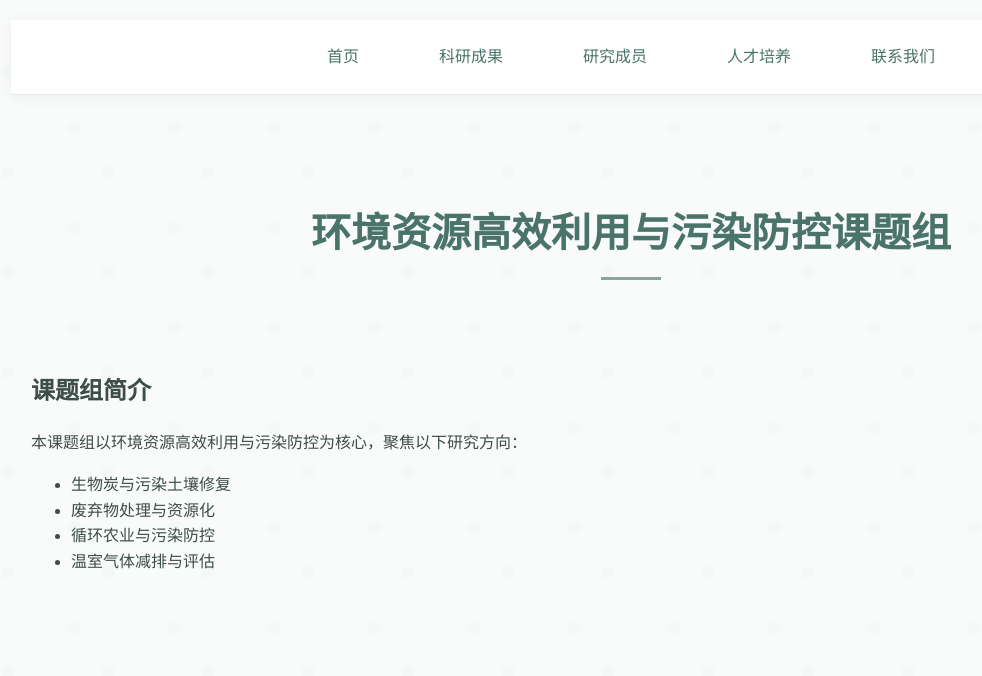
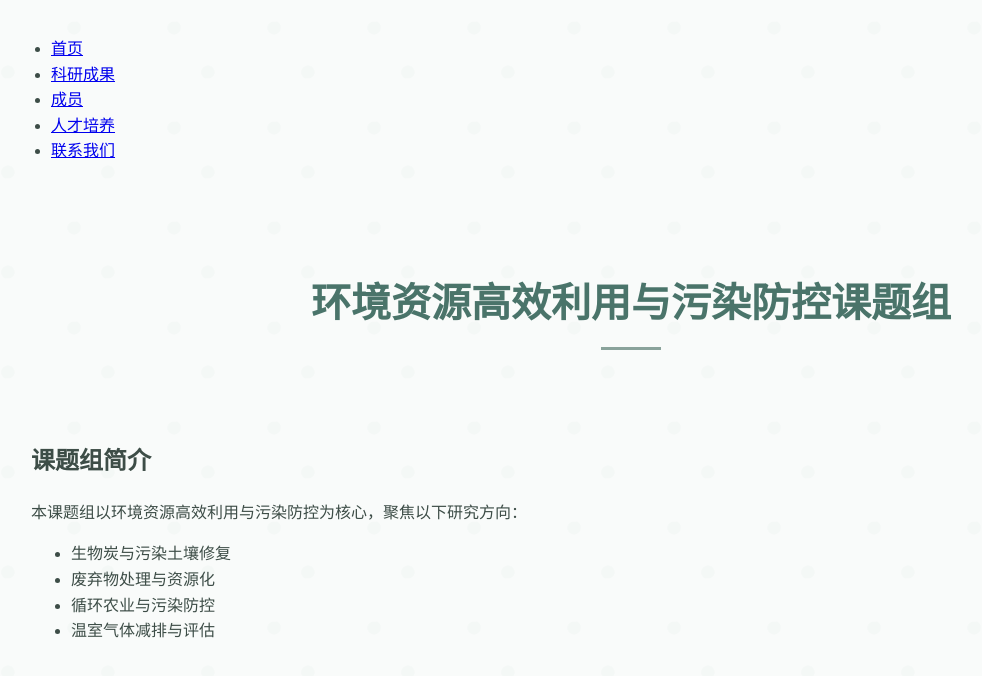
Before and after one commit to honeymie/tanzx-lab, a plain HTML site: page index.html in a window 1280 px wide. Shown: the whole page, without its empty margins (9-991 px from the left). Drawn offline with Linux system fonts and the light colour scheme.

Commit message:
Update index.html

```diff
--- a/index.html
+++ b/index.html
@@ -7,15 +7,15 @@
     <link rel="stylesheet" href="styles.css">
 </head>
 <body>
-    <nav class="main-nav">
-        <ul>
-            <li><a href="index.html">首页</a></li>
-            <li><a href="research.html">科研成果</a></li>
-            <li><a href="members.html">研究成员</a></li>
-            <li><a href="admission.html">人才培养</a></li>
-            <li><a href="contact.html">联系我们</a></li>
-        </ul>
-    </nav>
+  <nav class="navbar">
+    <ul class="nav-list">
+      <li><a href="index.html" class="nav-link">首页</a></li>
+      <li><a href="research.html" class="nav-link">科研成果</a></li>
+      <li><a href="members.html" class="nav-link">成员</a></li>
+      <li><a href="talent.html" class="nav-link">人才培养</a></li>
+      <li><a href="contact.html" class="nav-link">联系我们</a></li>
+    </ul>
+  </nav>
 
     <header class="page-header">
         <h1>环境资源高效利用与污染防控课题组</h1>
```
